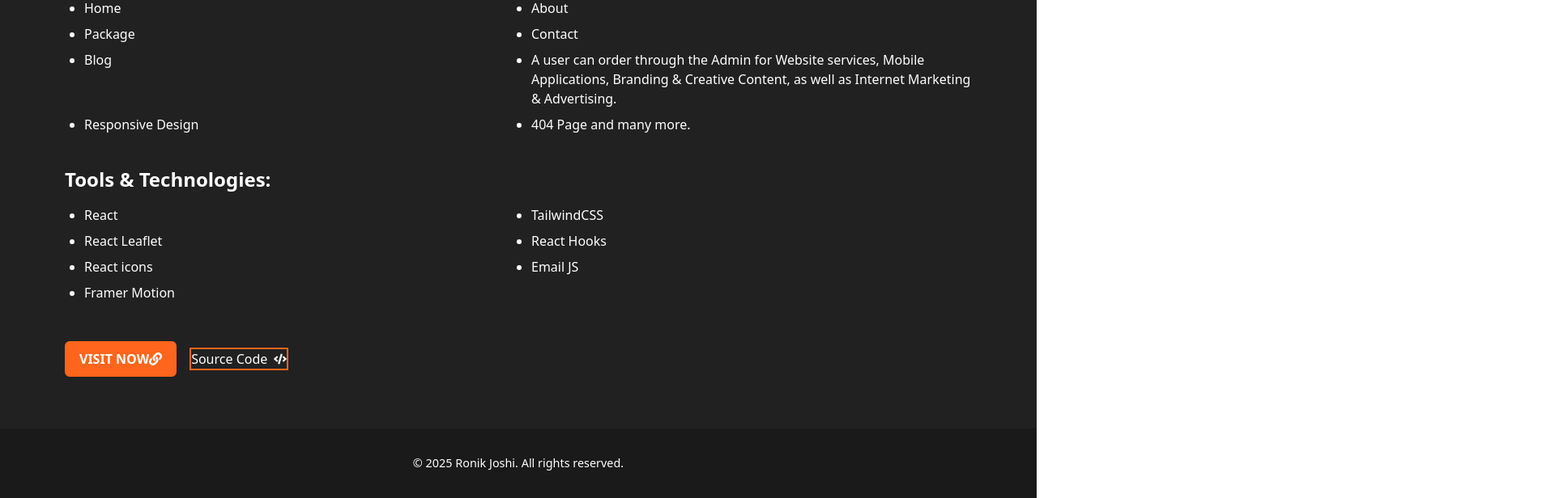
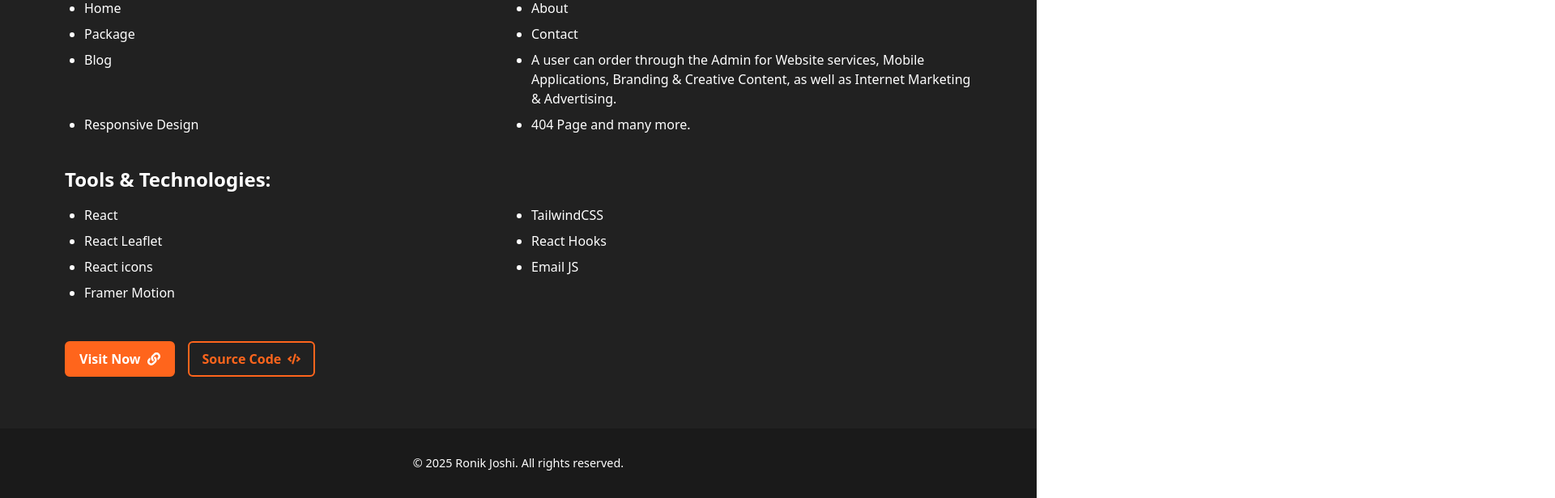
Before and after one commit to ronikjoshi/portfolio2_React, a React (Vite) app in the folder portfolio/: page /project/1 in a window 1280 px wide. Shown: the part 5807-6423 px from the top of the page at 81% size, 1920 px wide, since content can reach past the window. Built offline with nearby package versions, Linux system fonts and the light colour scheme.

Commit message:
fixing errors and updating codes

```diff
--- a/portfolio/package.json
+++ b/portfolio/package.json
@@ -24,6 +24,7 @@
     "react-router-dom": "^7.9.6",
     "react-slick": "^0.31.0",
     "react-type-animation": "^3.2.0",
+    "slick-carousel": "^1.8.1",
     "sweetalert2": "^11.26.3"
   },
   "devDependencies": {
--- a/portfolio/src/components/PrimaryBtn.jsx
+++ b/portfolio/src/components/PrimaryBtn.jsx
@@ -1,20 +1,16 @@
 import React from "react";
 
-const PrimaryBtn = ({ children, className = "", onClick }) => {
+const PrimaryBtn = ({ children, className, onClick }) => {
   return (
     <button
       onClick={onClick}
       className={`
-        px-4 py-2
-        font-semibold
-        rounded-md
-        uppercase
-        flex items-center justify-center
+        px-4 py-2 rounded-md font-semibold
+        flex items-center gap-2
         border-2 border-primary
         bg-primary text-white
+        hover:bg-transparent hover:text-primary
         transition-all duration-300
-        hover:bg-transparent hover:text-primary
-        hover:-translate-y-1
         ${className}
       `}
     >
--- a/portfolio/src/components/ProjectDetails.jsx
+++ b/portfolio/src/components/ProjectDetails.jsx
@@ -10,13 +10,11 @@ import placeholderImage from "../assets/placeholder.jpg";
 
 const ProjectDetails = () => {
   const { id } = useParams();
-  const [item, setItem] = useState(null);
+  const [item, setItem] = useState();
 
   useEffect(() => {
-    console.log("URL ID:", id);
-    const match = Items.find((x) => x.id === Number(id));
-    console.log("Matched Item:", match);
-    setItem(match);
+    const filtered = Items.find((item) => item.id === parseInt(id));
+    setItem(filtered);
   }, [id]);
 
   const settings = {
@@ -39,60 +37,71 @@ const ProjectDetails = () => {
     ],
   };
 
-  if (!item) return <div className="p-10 text-white">Loading...</div>;
-
   return (
     <div className="max-w-6xl mx-auto py-16 px-4 text-neutral-300">
+
+      {/* Title */}
       <h1 className="text-center text-4xl font-semibold text-white mb-10">
-        {item.title}
+        {item?.title}
       </h1>
 
+      {/* Image Slider */}
       <Slider {...settings}>
-        {item.img.map((image, index) => (
+        {item?.img?.map((image, index) => (
           <div key={index} className="mt-6 px-3">
             <div className="rounded-lg overflow-hidden shadow-lg bg-[#313131] border-2 border-primary">
               <LazyLoadImage
                 placeholderSrc={placeholderImage}
                 src={image}
-                className="w-full h-72 object-cover"
+                className="w-full h-56 md:h-72 object-cover"
               />
             </div>
           </div>
         ))}
       </Slider>
 
+      {/* Description */}
       <p className="mt-10 text-lg leading-relaxed">
         <span className="font-semibold text-white text-xl">Description: </span>
-        {item.description}
+        {item?.description}
       </p>
 
+      {/* Features */}
       <div className="mt-10">
         <h2 className="text-2xl font-semibold text-white mb-4">Features:</h2>
         <ul className="list-disc ml-6 grid grid-cols-1 md:grid-cols-2 gap-2">
-          {item.features.map((feature, index) => (
-            <li key={index}>{feature}</li>
+          {item?.features?.map((feature, index) => (
+            <li key={index} className="text-neutral-300">
+              {feature}
+            </li>
           ))}
         </ul>
       </div>
 
+      {/* Technologies */}
       <div className="mt-10">
-        <h2 className="text-2xl font-semibold text-white mb-4">Tools & Technologies:</h2>
+        <h2 className="text-2xl font-semibold text-white mb-4">
+          Tools & Technologies:
+        </h2>
         <ul className="list-disc ml-6 grid grid-cols-1 md:grid-cols-2 gap-2">
-          {item.technologies.map((tech, index) => (
-            <li key={index}>{tech}</li>
+          {item?.technologies?.map((tech, index) => (
+            <li key={index} className="text-neutral-300">
+              {tech}
+            </li>
           ))}
         </ul>
       </div>
 
+      {/* Buttons */}
       <div className="flex items-center gap-4 mt-12">
-        <a href={item.liveLink} target="blank">
+        <a href={item?.liveLink} target="blank">
           <PrimaryBtn>
             <span>Visit Now</span>
             <FaLink />
           </PrimaryBtn>
         </a>
 
-        <a href={item.codeLink} target="blank">
+        <a href={item?.codeLink} target="blank">
           <SecondaryBtn>
             <span>Source Code</span>
             <FaCode />
--- a/portfolio/src/components/SecondaryBtn.jsx
+++ b/portfolio/src/components/SecondaryBtn.jsx
@@ -2,7 +2,18 @@ import React from "react";
 
 const SecondaryBtn = ({ children, className, onClick }) => {
   return (
-    <button className={`${className} btn text-white flex items-center gap-2 border-2 border-primary bg-transparent hover:bg-primary hover:border-transparent duration-500`} onClick={onClick}>
+    <button
+      onClick={onClick}
+      className={`
+        px-4 py-2 rounded-md font-semibold
+        flex items-center gap-2
+        border-2 border-primary
+        bg-transparent text-primary
+        hover:bg-primary hover:text-white
+        transition-all duration-300
+        ${className}
+      `}
+    >
       {children}
     </button>
   );
```
Also changed, not shown: 1 other file (tests, documents, lock files or other folders).
